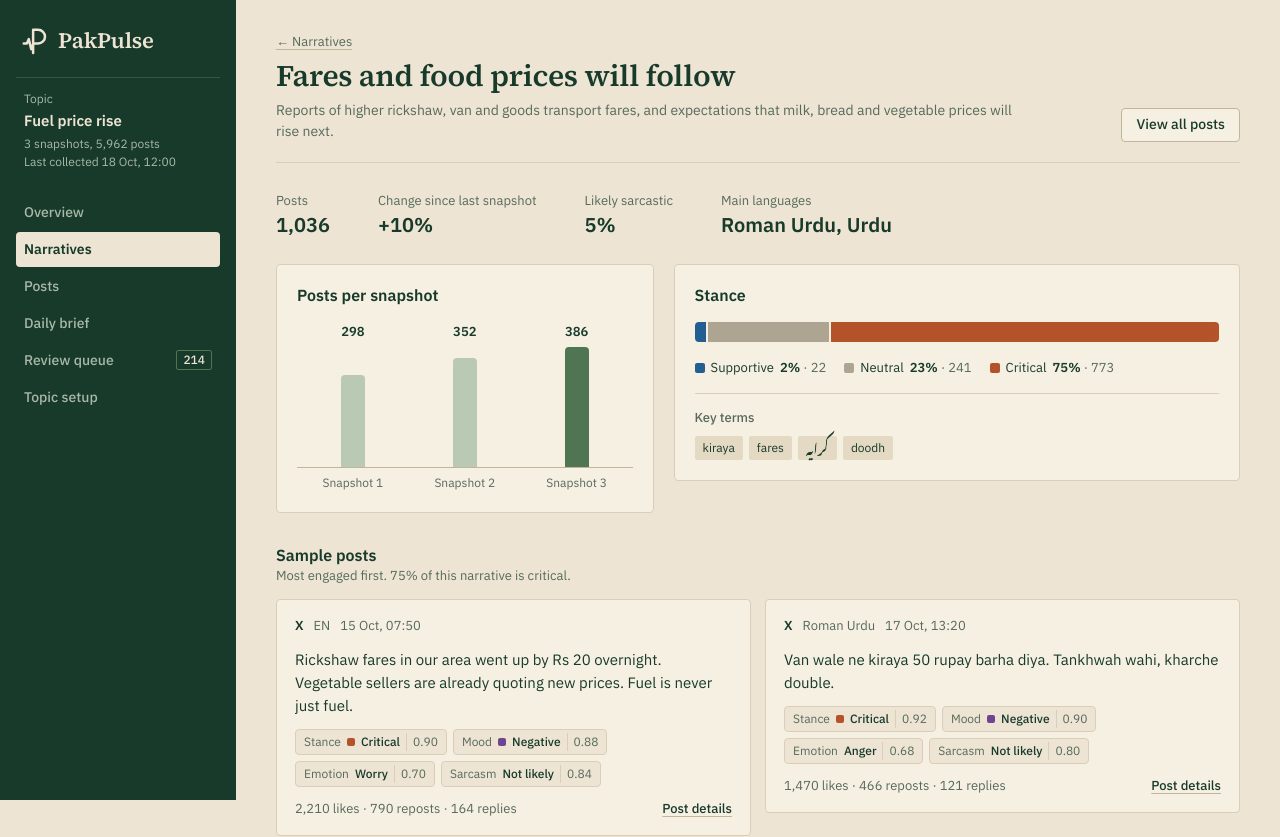
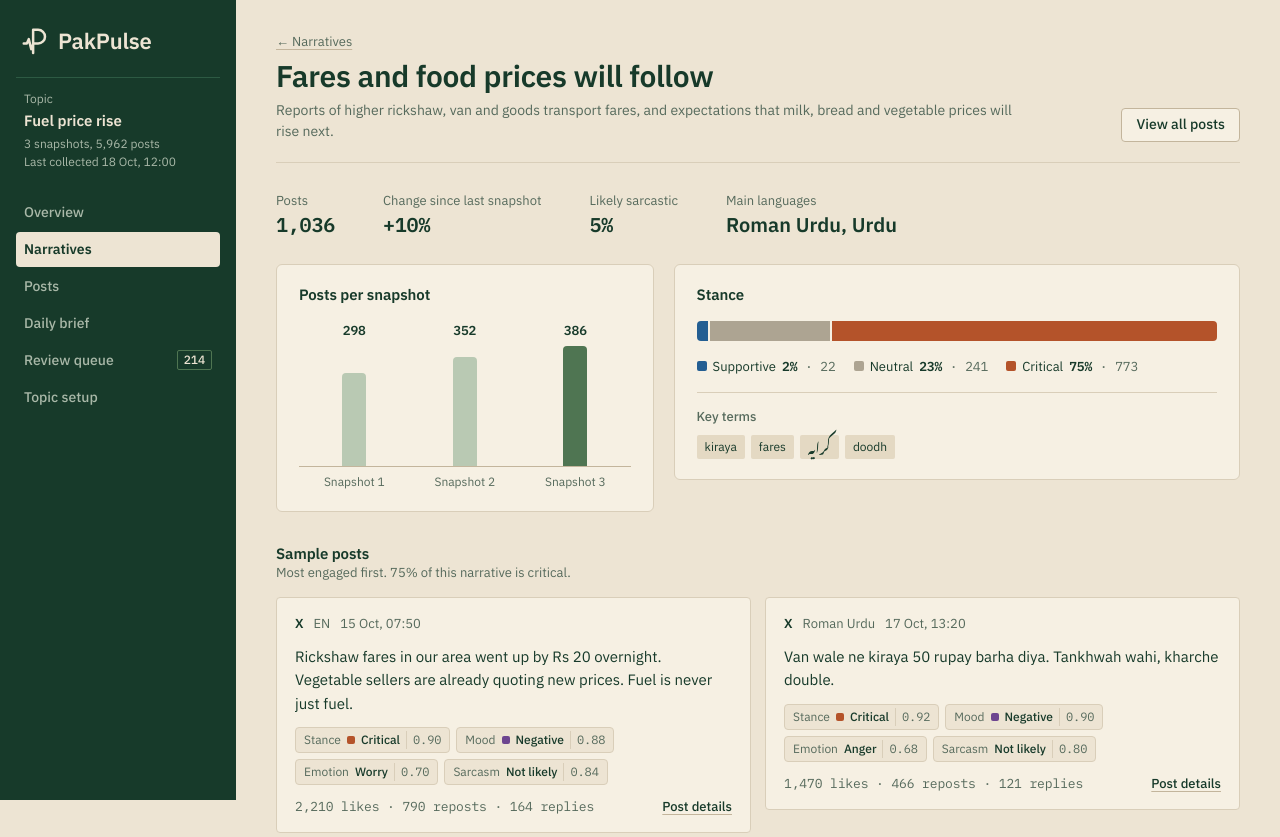
Before and after one commit to hasaanhameed/PakPulse, a Next.js app in the folder app/frontend/: page /narratives/fares-and-food in a window 1280 px wide. Shown: the top 837 px of the page. Built offline with nearby package versions, Linux system fonts and the light colour scheme; a web font is replaced by a local one.

Commit message:
style(frontend): replace serif with plex sans and mono, add frame tokens

```diff
--- a/app/frontend/src/app/brief/brief.module.css
+++ b/app/frontend/src/app/brief/brief.module.css
@@ -52,7 +52,6 @@
 }
 
 .claim {
-  font-family: var(--font-serif), Georgia, serif;
   font-size: 18px;
   line-height: 1.6;
 }
--- a/app/frontend/src/app/globals.css
+++ b/app/frontend/src/app/globals.css
@@ -1,4 +1,4 @@
-/* PakPulse design tokens. One theme only. Palette names and rules: DESIGN.md -> Color palette. */
+/* PakPulse design tokens. One light theme with a Forest night frame. Palette names and rules: DESIGN.md -> Color palette. */
 
 :root {
   /* Brand palette */
@@ -15,7 +15,11 @@
   --sage: #566a5c; /* secondary text */
   --moss-tint: #b9c9b3; /* earlier values beside a Moss bar */
   --on-forest: #ede4d3;
+  --on-forest-soft: #c9d3c6;
   --on-forest-muted: #a9b8a8;
+  --on-forest-rule: rgb(237 228 211 / 0.16);
+  --on-forest-hover: rgb(237 228 211 / 0.08);
+  --on-forest-active: rgb(237 228 211 / 0.13);
 
   /* Data: stance (never green, so data never looks like interface) */
   --indus: #235e92;
@@ -26,11 +30,15 @@
   --haldi: #9a6a00;
   --jamun: #6d4590;
 
+  /* Data: emotions with no clear lean (humour) */
+  --slate: #6b7487;
+
   /* System */
   --chilli: #a3261f;
 
   --radius: 4px;
   --radius-sm: 2px;
+  --radius-lg: 6px;
   --sidebar-width: 236px;
   --content-max: 1120px;
 
@@ -105,8 +113,11 @@ textarea {
   line-height: 2.1;
 }
 
+/* Numbers, times and scores: monospace with even-width digits, so columns line up. */
 .tabular {
+  font-family: var(--font-mono), ui-monospace, monospace;
   font-variant-numeric: tabular-nums;
+  letter-spacing: -0.01em;
 }
 
 .visually-hidden {
@@ -207,14 +218,24 @@ textarea {
 .panel {
   background: var(--card);
   border: 1px solid var(--rule);
-  border-radius: var(--radius);
-  padding: 20px;
+  border-radius: var(--radius-lg);
+  padding: 20px 22px;
 }
 
 .section-title {
-  font-size: 16px;
+  font-size: 15px;
   font-weight: 600;
   line-height: 1.3;
+  letter-spacing: -0.005em;
+}
+
+/* Small uppercase label above a figure or a group of rows. */
+.eyebrow {
+  color: var(--sage);
+  font-size: 11px;
+  font-weight: 500;
+  letter-spacing: 0.08em;
+  text-transform: uppercase;
 }
 
 .section-note {
--- a/app/frontend/src/app/layout.tsx
+++ b/app/frontend/src/app/layout.tsx
@@ -1,5 +1,5 @@
 import type { Metadata } from "next";
-import { IBM_Plex_Sans, Noto_Nastaliq_Urdu, Source_Serif_4 } from "next/font/google";
+import { IBM_Plex_Mono, IBM_Plex_Sans, Noto_Nastaliq_Urdu } from "next/font/google";
 
 import { Sidebar } from "@/components/Sidebar";
 import { getOverview, getTopic } from "@/lib/api";
@@ -8,15 +8,16 @@ import styles from "./layout.module.css";
 
 const sans = IBM_Plex_Sans({
   subsets: ["latin"],
-  weight: ["400", "500", "600"],
+  weight: ["400", "500", "600", "700"],
   variable: "--font-sans",
   display: "swap",
 });
 
-const serif = Source_Serif_4({
+// Numbers, times and scores use the monospace partner of Plex Sans (DESIGN.md -> Type).
+const mono = IBM_Plex_Mono({
   subsets: ["latin"],
-  weight: ["400", "600"],
-  variable: "--font-serif",
+  weight: ["400", "500", "600"],
+  variable: "--font-mono",
   display: "swap",
 });
 
@@ -37,7 +38,7 @@ export default async function RootLayout({ children }: { children: React.ReactNo
   const [topic, overview] = await Promise.all([getTopic(), getOverview()]);
 
   return (
-    <html lang="en" className={`${sans.variable} ${serif.variable} ${urdu.variable}`}>
+    <html lang="en" className={`${sans.variable} ${mono.variable} ${urdu.variable}`}>
       <body>
         <div className={styles.app}>
           <Sidebar
--- a/app/frontend/src/app/narratives/narratives.module.css
+++ b/app/frontend/src/app/narratives/narratives.module.css
@@ -38,7 +38,6 @@
 .rank {
   padding-top: 2px;
   color: var(--sage);
-  font-family: var(--font-serif), Georgia, serif;
   font-size: 20px;
 }
 
--- a/app/frontend/src/app/page.module.css
+++ b/app/frontend/src/app/page.module.css
@@ -186,7 +186,6 @@
   flex-direction: column;
   gap: 10px;
   max-width: 720px;
-  font-family: var(--font-serif), Georgia, serif;
   font-size: 17px;
   line-height: 1.6;
 }
--- a/app/frontend/src/app/status.module.css
+++ b/app/frontend/src/app/status.module.css
@@ -8,7 +8,6 @@
 }
 
 .title {
-  font-family: var(--font-serif), Georgia, serif;
   font-size: 26px;
   font-weight: 600;
 }
--- a/app/frontend/src/components/PageHeader.module.css
+++ b/app/frontend/src/components/PageHeader.module.css
@@ -21,7 +21,6 @@
 }
 
 .title {
-  font-family: var(--font-serif), Georgia, serif;
   font-size: 30px;
   font-weight: 600;
   line-height: 1.2;
--- a/app/frontend/src/components/Sidebar.module.css
+++ b/app/frontend/src/components/Sidebar.module.css
@@ -18,7 +18,6 @@
   width: fit-content;
   padding: 0 8px 0 4px;
   color: var(--on-forest);
-  font-family: var(--font-serif), Georgia, serif;
   font-size: 22px;
   font-weight: 600;
   letter-spacing: -0.01em;
```
